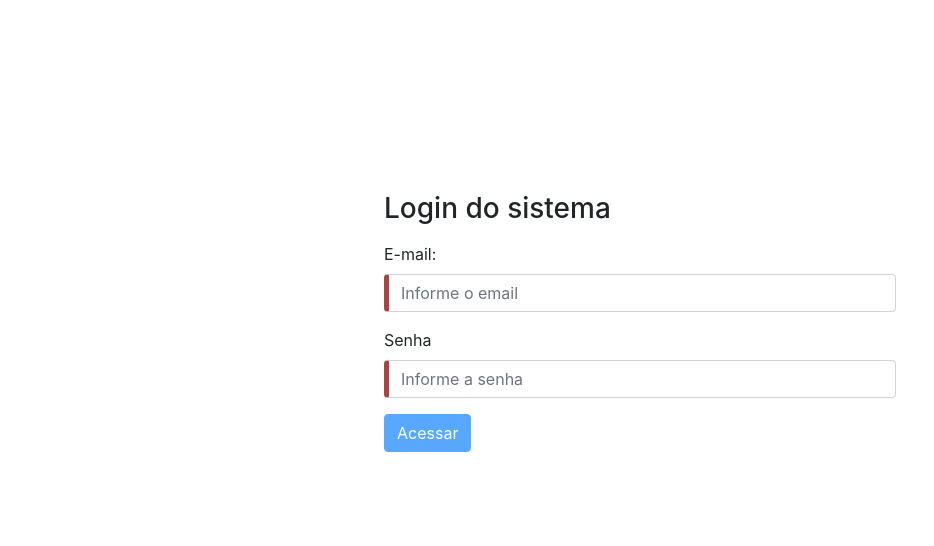
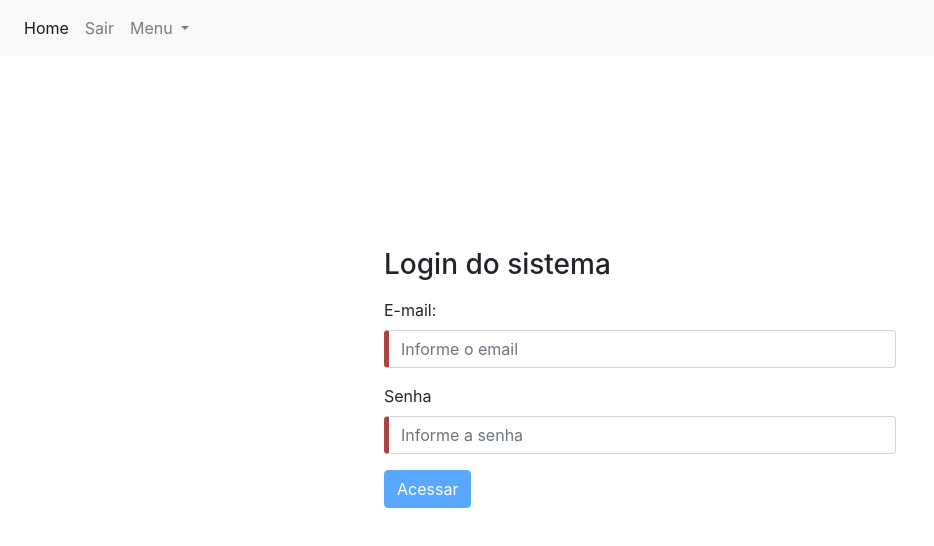
Before and after one commit to francelinom/angular-REST, an Angular app: page /login in a window 1280 px wide. Shown: the top 546 px of the page, without its empty margins (0-934 px from the left). Built offline with nearby package versions, Linux system fonts and the light colour scheme.

Commit message:
derecionamento de rotas

```diff
--- a/src/app/app.component.html
+++ b/src/app/app.component.html
@@ -1 +1,27 @@
-<router-outlet></router-outlet>
+<div id="page-content-wrapper" >
+  <nav class="navbar navbar-expand-lg navbar-light bg-light" >
+
+    <div class="collapse navbar-collapse" id="navbarSupportedContent">
+      <ul class="navbar-nav mr-auto">
+        <li class="nav-item active">
+          <a class="nav-link" [routerLink]="['/home']" routerLinkActive="router-link-active" >Home</a>
+        </li>
+        <li class="nav-item">
+          <a class="nav-link" (click)="sair()">Sair</a>
+        </li>
+        <li class="nav-item dropdown">
+          <a class="nav-link dropdown-toggle" href="#" id="navbarDropdown" role="button" data-toggle="dropdown" aria-haspopup="true" aria-expanded="false">
+           Menu
+          </a>
+          <div class="dropdown-menu" aria-labelledby="navbarDropdown">
+            <a class="dropdown-item" href="#">Link 1</a>
+            <a class="dropdown-item" href="#">Link 2</a>
+            <div class="dropdown-divider"></div>
+            <a class="dropdown-item" href="#">Link 3</a>
+          </div>
+        </li>
+      </ul>
+    </div>
+  </nav>
+  </div>
+  <router-outlet></router-outlet>
--- a/src/app/app.component.ts
+++ b/src/app/app.component.ts
@@ -1,11 +1,25 @@
+import { Router } from '@angular/router';
 import { LoginService } from './service/login.service';
-import { Component } from '@angular/core';
+import { Component, OnInit } from '@angular/core';
 
 @Component({
   selector: 'app-root',
   templateUrl: './app.component.html',
   styleUrls: ['./app.component.css'],
 })
-export class AppComponent {
+export class AppComponent implements OnInit {
   title = 'angular-REST';
+
+  constructor(private router: Router) {}
+
+  ngOnInit(): void {
+    if (localStorage.getItem('token') == null) {
+      this.router.navigate(['login']);
+    }
+  }
+
+  sair() {
+    localStorage.clear();
+    this.router.navigate(['login']);
+  }
 }
```
